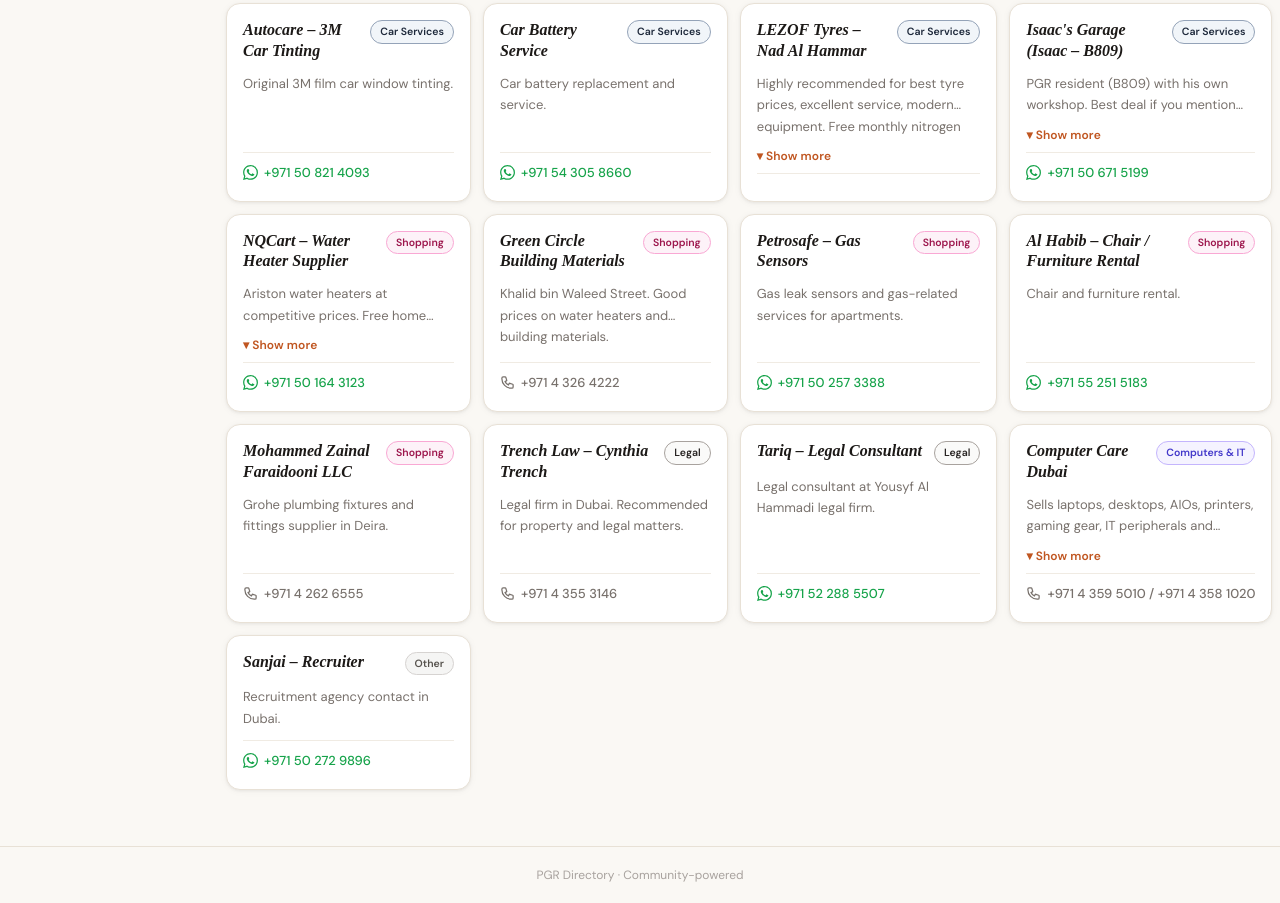
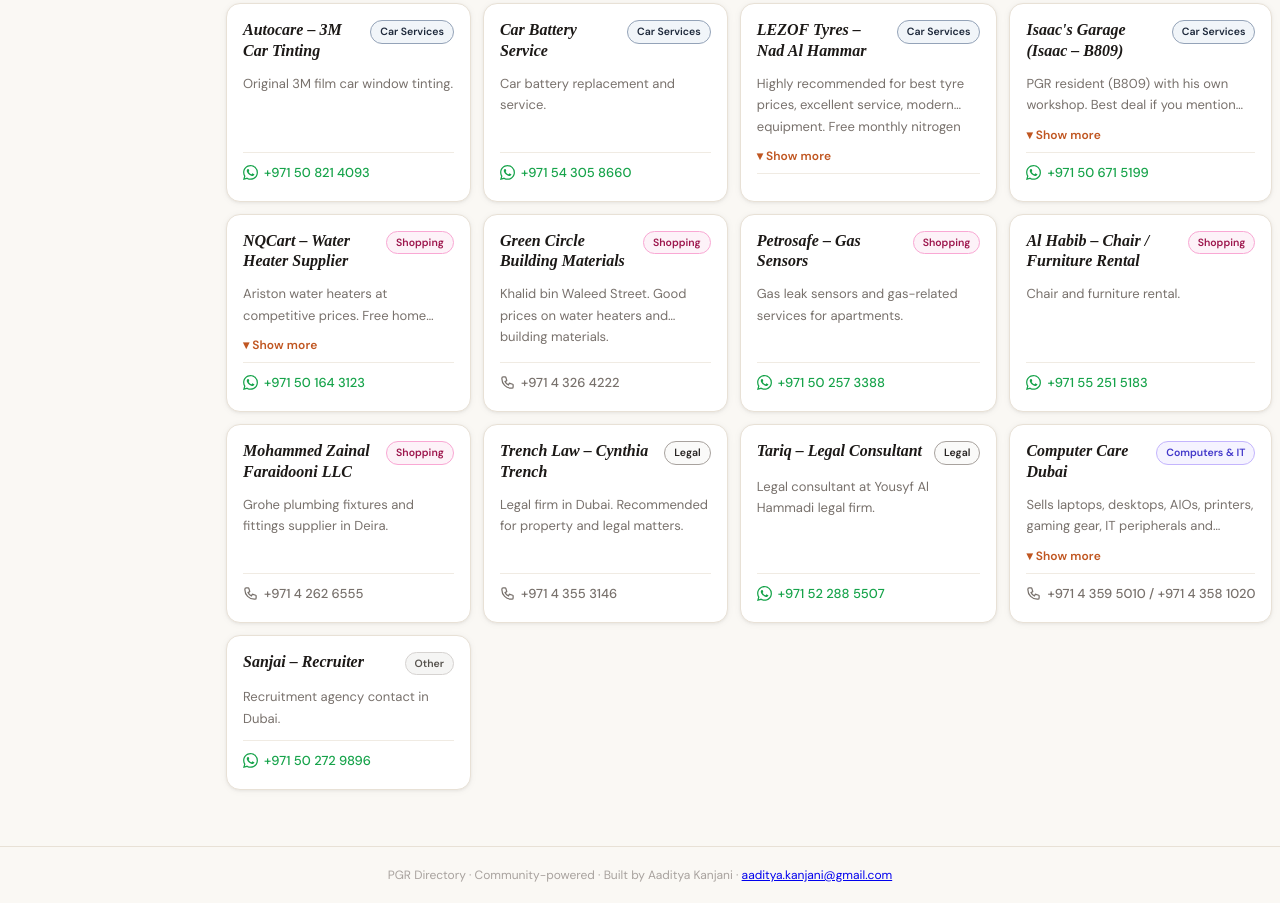
Before and after one commit to ayykay313-cmd/pgr-directory, a plain HTML site: page index.html in a window 1280 px wide. Shown: the part 4224-5127 px from the top of the page. Drawn offline with Linux system fonts and the light colour scheme; a web font is replaced by a local one.

```diff
--- a/index.html
+++ b/index.html
@@ -82,7 +82,7 @@
 
   <!-- ── Footer ────────────────────────────────────────── -->
   <footer class="footer">
-    PGR Directory &middot; Community-powered
+    PGR Directory &middot; Community-powered &middot; Built by Aaditya Kanjani &middot; <a href="mailto:aaditya.kanjani@gmail.com">aaditya.kanjani@gmail.com</a>
   </footer>
 
   <script src="script.js"></script>
```
